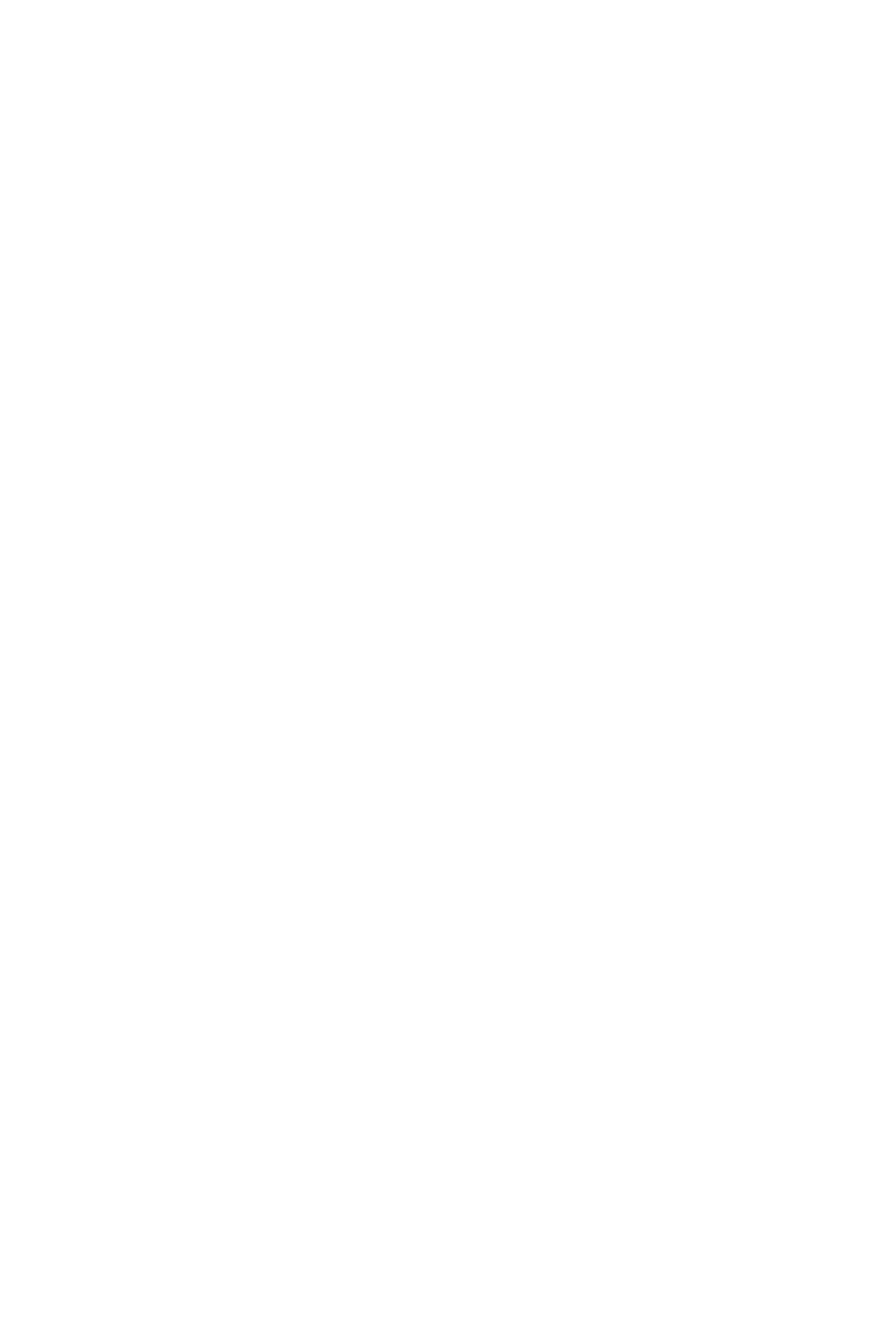
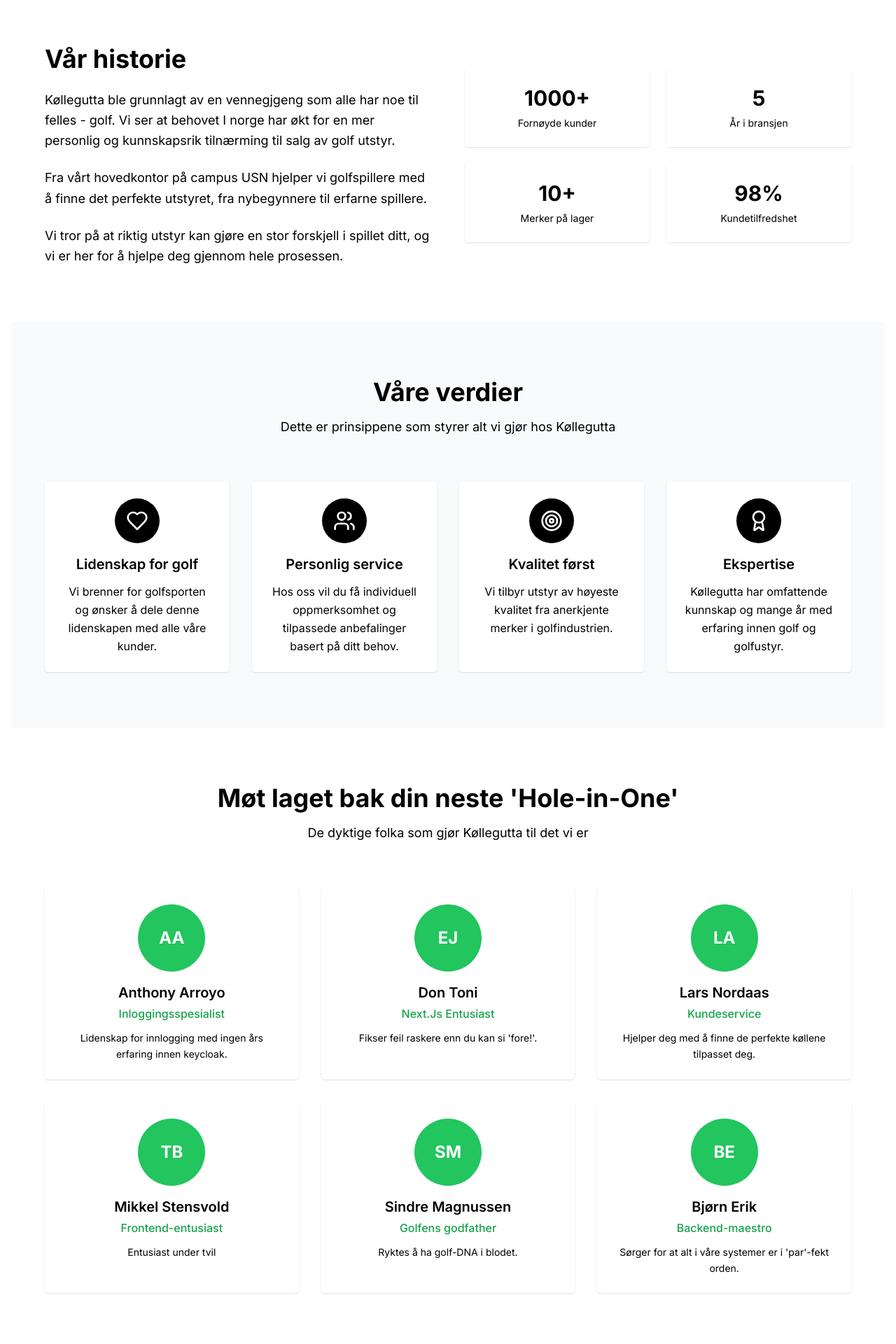
Before and after one commit to Dontoni98/golfstore, a Next.js app: page /about in a window 1280 px wide. Shown: the part 580-2500 px from the top of the page at 70% size. Before the commit the page ends 800 px from the top, so only its background shows below. Built offline with nearby package versions, Linux system fonts and the light colour scheme.

Commit message:
Update about/page.tsx

```diff
--- a/app/(home)/about/page.tsx
+++ b/app/(home)/about/page.tsx
@@ -1,7 +1,180 @@
-import React from 'react'
+import { Heart, Users, Target, Award } from "lucide-react"
+import Link from "next/link"
+
 
 export default function About() {
+  const teamMembers = [
+    {
+      name: "Anthony Arroyo",
+      role: "Inloggingsspesialist",
+      initials: "AA",
+      bio: "Lidenskap for innlogging med ingen års erfaring innen keycloak.",
+    },
+    {
+      name: "Don Toni ",
+      role: "Next.Js Entusiast",
+      initials: "EJ",
+      bio: "Fikser feil raskere enn du kan si 'fore!'.",
+    },
+    {
+      name: "Lars Nordaas",
+      role: "Kundeservice",
+      initials: "LA",
+      bio: "Hjelper deg med å finne de perfekte køllene tilpasset deg.",
+    },
+    {
+      name: "Mikkel Stensvold",
+      role: "Frontend-entusiast",
+      initials: "TB",
+      bio: "Entusiast under tvil",
+    },
+    {
+      name: "Sindre Magnussen",
+      role: "Golfens godfather",
+      initials: "SM",
+      bio: "Ryktes å ha golf-DNA i blodet.",
+    },
+    {
+      name: "Bjørn Erik",
+      role: "Backend-maestro",
+      initials: "BE",
+      bio: "Sørger for at alt i våre systemer er i 'par'-fekt orden.",
+    },
+  ]
+
+  const values = [
+    {
+      icon: Heart,
+      title: "Lidenskap for golf",
+      description: "Vi brenner for golfsporten og ønsker å dele denne lidenskapen med alle våre kunder.",
+    },
+    {
+      icon: Users,
+      title: "Personlig service",
+      description: "Hos oss vil du få individuell oppmerksomhet og tilpassede anbefalinger basert på ditt behov.",
+    },
+    {
+      icon: Target,
+      title: "Kvalitet først",
+      description: "Vi tilbyr utstyr av høyeste kvalitet fra anerkjente merker i golfindustrien.",
+    },
+    {
+      icon: Award,
+      title: "Ekspertise",
+      description: "Køllegutta har omfattende kunnskap og mange år med erfaring innen golf og golfustyr.",
+    },
+  ]
+
   return (
-    <div>Her kommer om oss</div>
+    <div className="min-h-screen bg-background">
+      {/* Hero Section */}
+      <section className="relative py-20 px-4 text-center bg-gradient-to-b from-green-500 to-transparent">
+        <div className="max-w-4xl mx-auto">
+          <span className="inline-block bg-black text-white text-xs font-semibold px-2 py-1 rounded mb-4">Om oss</span>
+          <h1 className="text-2xl md:text-5xl font-bold mb-6 text-black">Køllegutta - Din golfpartner</h1>
+          <p className="text-xl text-black mb-8 max-w-2xl mx-auto leading-relaxed">
+            Vi er lidenskapelige golfere som har gjort det til vårt oppdrag å hjelpe andre golfspillere med å finne de
+            perfekte køllene for å forbedre spillet sitt.
+          </p>
+        </div>
+      </section>
+
+      {/* Vår historie seksjon */}
+      <section className="py-20 px-4">
+        <div className="max-w-6xl mx-auto">
+          <div className="grid md:grid-cols-2 gap-12 items-center">
+            <div>
+              <h2 className="text-3xl md:text-4xl font-bold mb-6 text-black">Vår historie</h2>
+              <p className="text-lg text-black mb-6 leading-relaxed">
+                Køllegutta ble grunnlagt av en vennegjgeng som alle har noe til felles - golf.
+                Vi ser at behovet I norge har økt for en mer personlig og kunnskapsrik tilnærming til salg av golf utstyr.
+              </p>
+              <p className="text-lg text-black mb-6 leading-relaxed">
+                Fra vårt hovedkontor på campus USN hjelper vi golfspillere med å finne det perfekte
+                utstyret, fra nybegynnere til erfarne spillere.
+              </p>
+              <p className="text-lg text-black leading-relaxed">
+                Vi tror på at riktig utstyr kan gjøre en stor forskjell i spillet ditt, og vi er her for å hjelpe deg
+                gjennom hele prosessen.
+              </p>
+            </div>
+            <div className="grid grid-cols-2 gap-6">
+              <div className="text-center p-6 bg-white rounded shadow">
+                <div className="text-3xl font-bold text-black mb-2">1000+</div>
+                <div className="text-sm text-black">Fornøyde kunder</div>
+              </div>
+              <div className="text-center p-6 bg-white rounded shadow">
+                <div className="text-3xl font-bold text-black mb-2">5</div>
+                <div className="text-sm text-black">År i bransjen</div>
+              </div>
+              <div className="text-center p-6 bg-white rounded shadow">
+                <div className="text-3xl font-bold text-black mb-2">10+</div>
+                <div className="text-sm text-black">Merker på lager</div>
+              </div>
+              <div className="text-center p-6 bg-white rounded shadow">
+                <div className="text-3xl font-bold text-black mb-2">98%</div>
+                <div className="text-sm text-black">Kundetilfredshet</div>
+              </div>
+            </div>
+          </div>
+        </div>
+      </section>
+
+      {/* Våre verdier seksjon */}
+      <section className="py-20 px-4 bg-gray-50">
+        <div className="max-w-6xl mx-auto">
+          <div className="text-center mb-16">
+            <h2 className="text-3xl md:text-4xl font-bold mb-4 text-black">Våre verdier</h2>
+            <p className="text-lg text-black max-w-2xl mx-auto">
+              Dette er prinsippene som styrer alt vi gjør hos Køllegutta
+            </p>
+          </div>
+          <div className="grid md:grid-cols-2 lg:grid-cols-4 gap-8">
+            {values.map((value, index) => (
+              <div key={index} className="text-center p-6 bg-white rounded shadow hover:shadow-lg transition-shadow">
+                <div className="w-16 h-16 bg-black rounded-full flex items-center justify-center mx-auto mb-4">
+                  <value.icon className="h-8 w-8 text-white" />
+                </div>
+                <h3 className="text-xl font-semibold mb-3 text-black">{value.title}</h3>
+                <p className="text-black leading-relaxed">{value.description}</p>
+              </div>
+            ))}
+          </div>
+        </div>
+      </section>
+
+      {/* Team seksjon */}
+      <section className="py-20 px-4">
+        <div className="max-w-6xl mx-auto">
+          <div className="text-center mb-16">
+            <h2 className="text-3xl md:text-4xl font-bold mb-4 text-black">Møt laget bak din neste 'Hole-in-One'</h2>
+            <p className="text-lg text-black max-w-2xl mx-auto">
+              De dyktige folka som gjør Køllegutta til det vi er
+            </p>
+          </div>
+          <div className="grid md:grid-cols-2 lg:grid-cols-3 gap-8">
+            {teamMembers.map((member, index) => (
+              <div key={index} className="text-center p-6 bg-white rounded shadow hover:shadow-lg transition-shadow">
+                <div className="w-24 h-24 bg-green-500 rounded-full flex items-center justify-center mx-auto mb-4">
+                  <span className="text-2xl font-bold text-white">{member.initials}</span>
+                </div>
+                <h3 className="text-xl font-semibold mb-1 text-black">{member.name}</h3>
+                <p className="text-green-600 font-medium mb-3">{member.role}</p>
+                <p className="text-sm text-black leading-relaxed">{member.bio}</p>
+              </div>
+            ))}
+          </div>
+        </div>
+      </section>
+
+      {/* Flytende kontaktknapp */}
+      <Link href="/contact">
+        <button className="fixed top-40 right-6 bg-black text-white px-6 py-3 rounded-full shadow-lg hover:bg-gray-800 transition-all duration-300 hover:scale-105 z-50 font-medium">
+          Kontakt
+        </button>
+      </Link>
+    </div>
+
+
   )
 }
```
